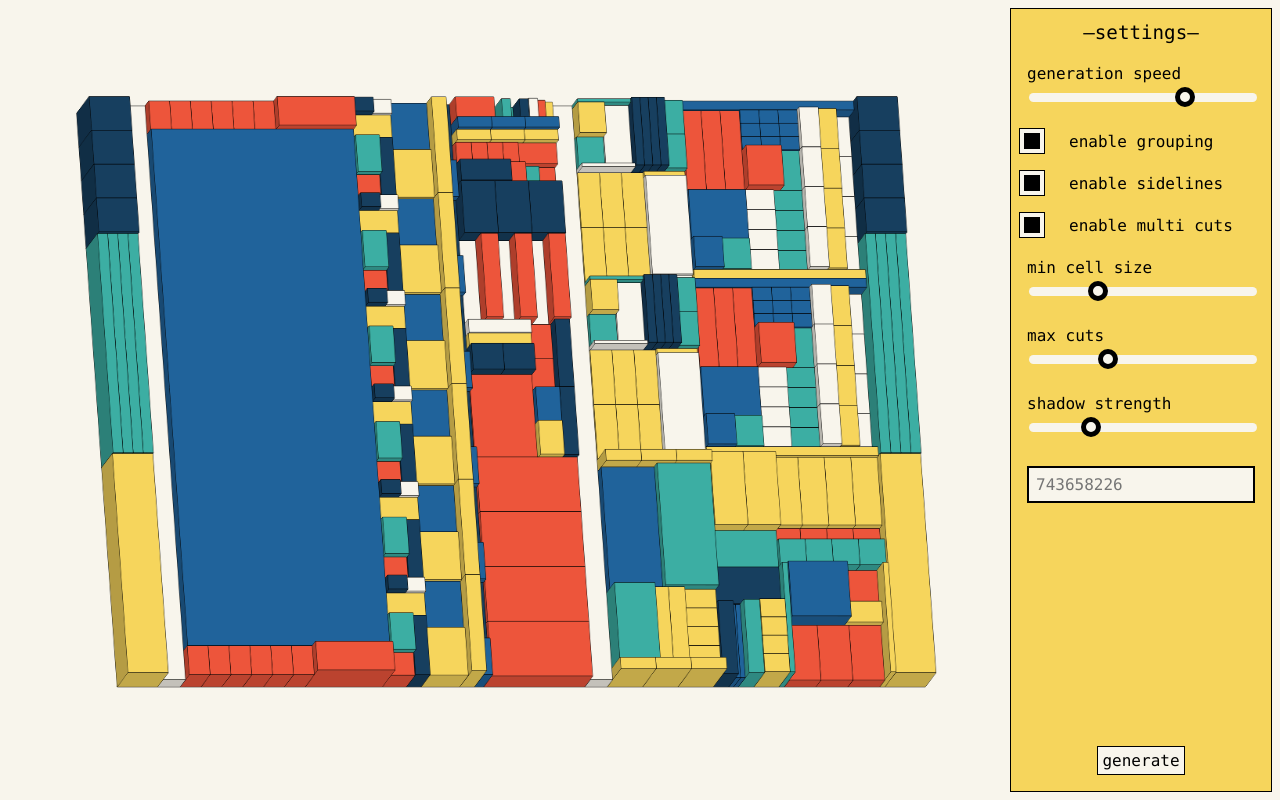
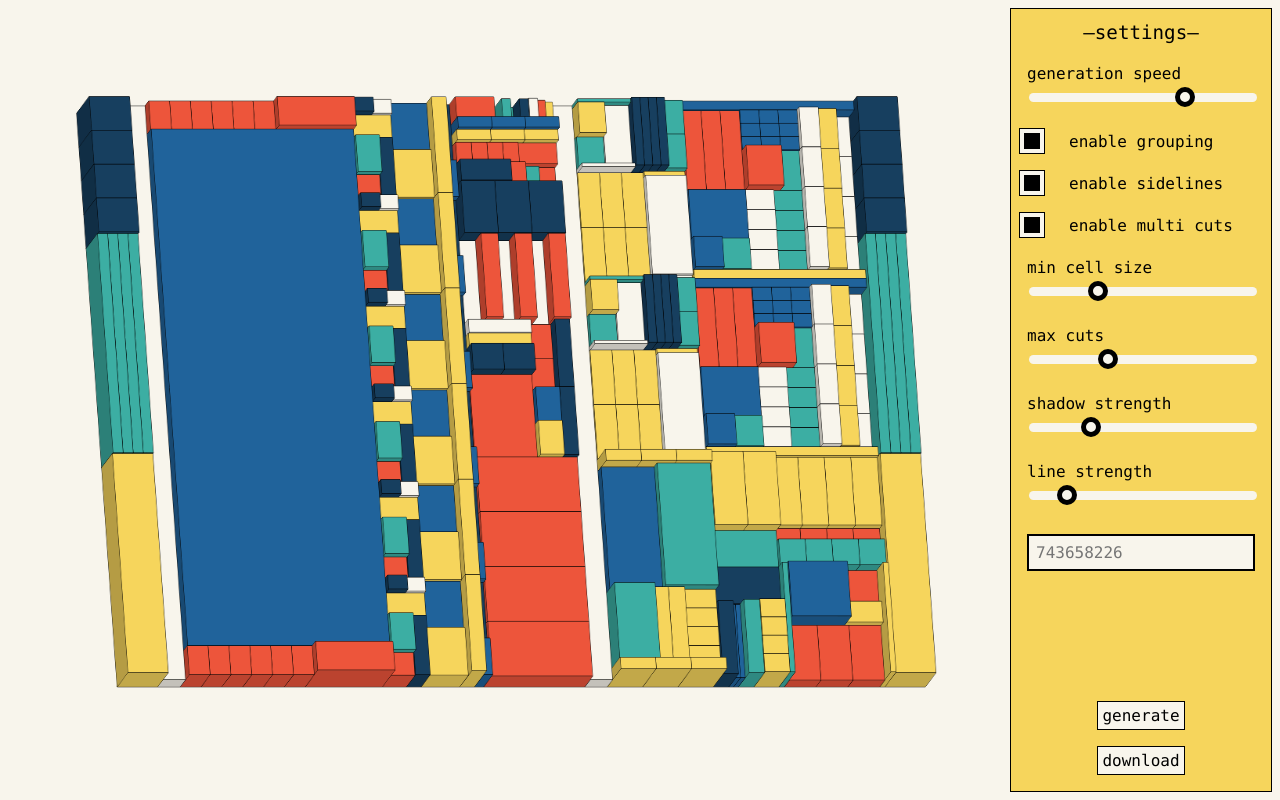
Before and after one commit to AidanBlumLevine/rectangles, a plain HTML site: page index.html in a window 1280 px wide. Drawn offline with Linux system fonts and the light colour scheme.

Commit message:
download done

```diff
--- a/index.html
+++ b/index.html
@@ -65,7 +65,6 @@
 
         .button {
             cursor: pointer;
-            margin-top: auto;
             display: flex;
             background-color: #F8F5EC;
             border: 1.5px solid black;
@@ -124,8 +123,11 @@
             padding: 7px 7px;
             margin: 1rem;
         }
+        .bottom {
+            margin-top: auto;
+        }
     </style>
-    <link rel="stylesheet" href="https://aidanblumlevine.github.io/rectangles/slider.css">
+    <link rel="stylesheet" href="slider.css">
 </head>
 
 <body>
@@ -169,12 +171,17 @@
             <div class="rangewrapper">
                 <input type="range" min="0" max="100" value="25" id="shadow"></input>
             </div>
+            <div class="subtitle"> line strength </div>
+            <div class="rangewrapper">
+                <input type="range" min="0" max="15" value="2" id="linewidth"></input>
+            </div>
             <input type="text" class="textinput" id="seed" placeholder="seed"></input>
-            <div class="button" id="generate">generate</div>
+            <div class="button bottom" id="generate">generate</div>
+            <div class="button" id="download">download</div>
         </div>
     </div>
 
 </body>
-<script src="https://aidanblumlevine.github.io/rectangles/pack.js"></script>
+<script src="/pack.js"></script>
 
 </html>
```
